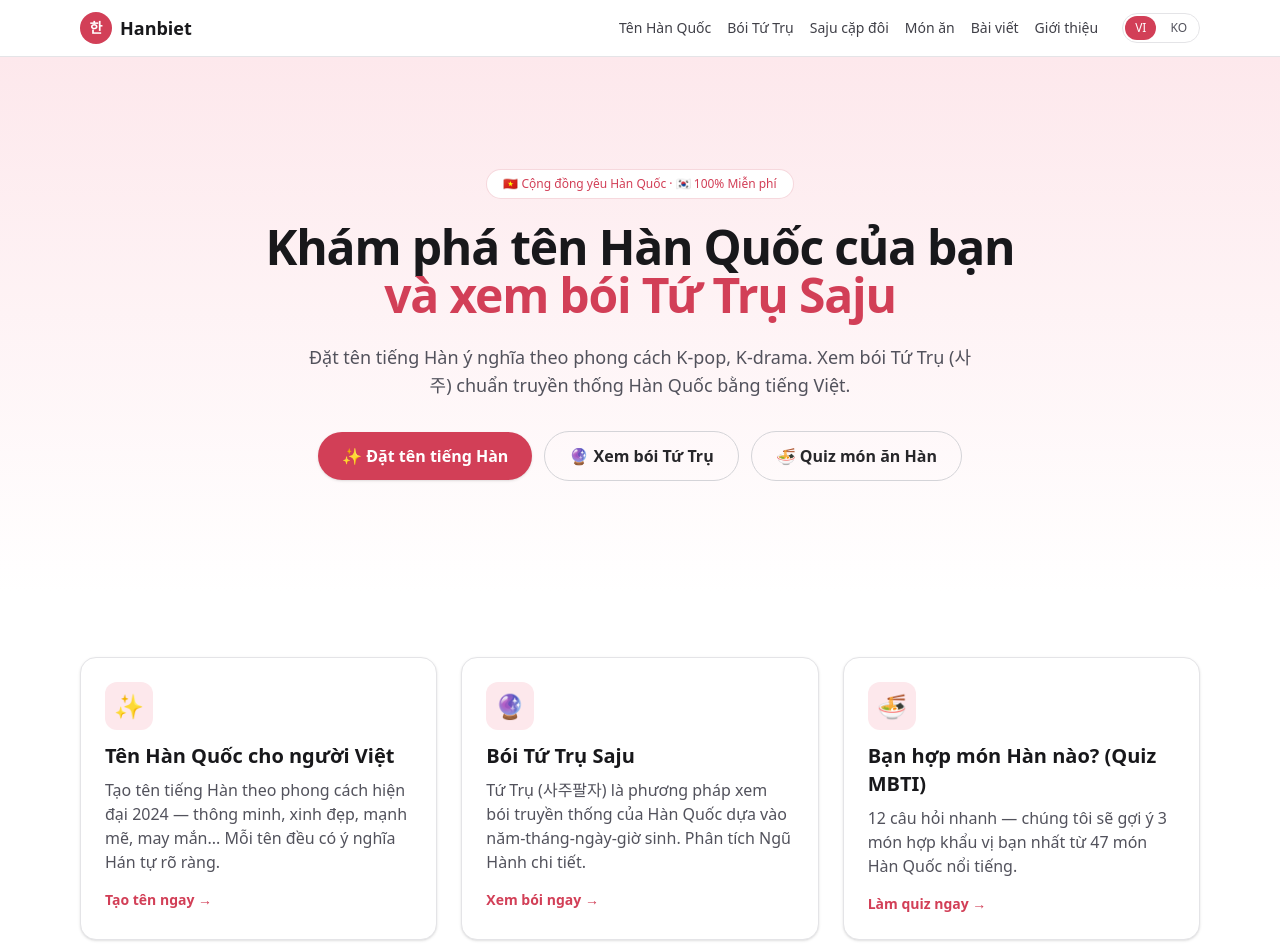
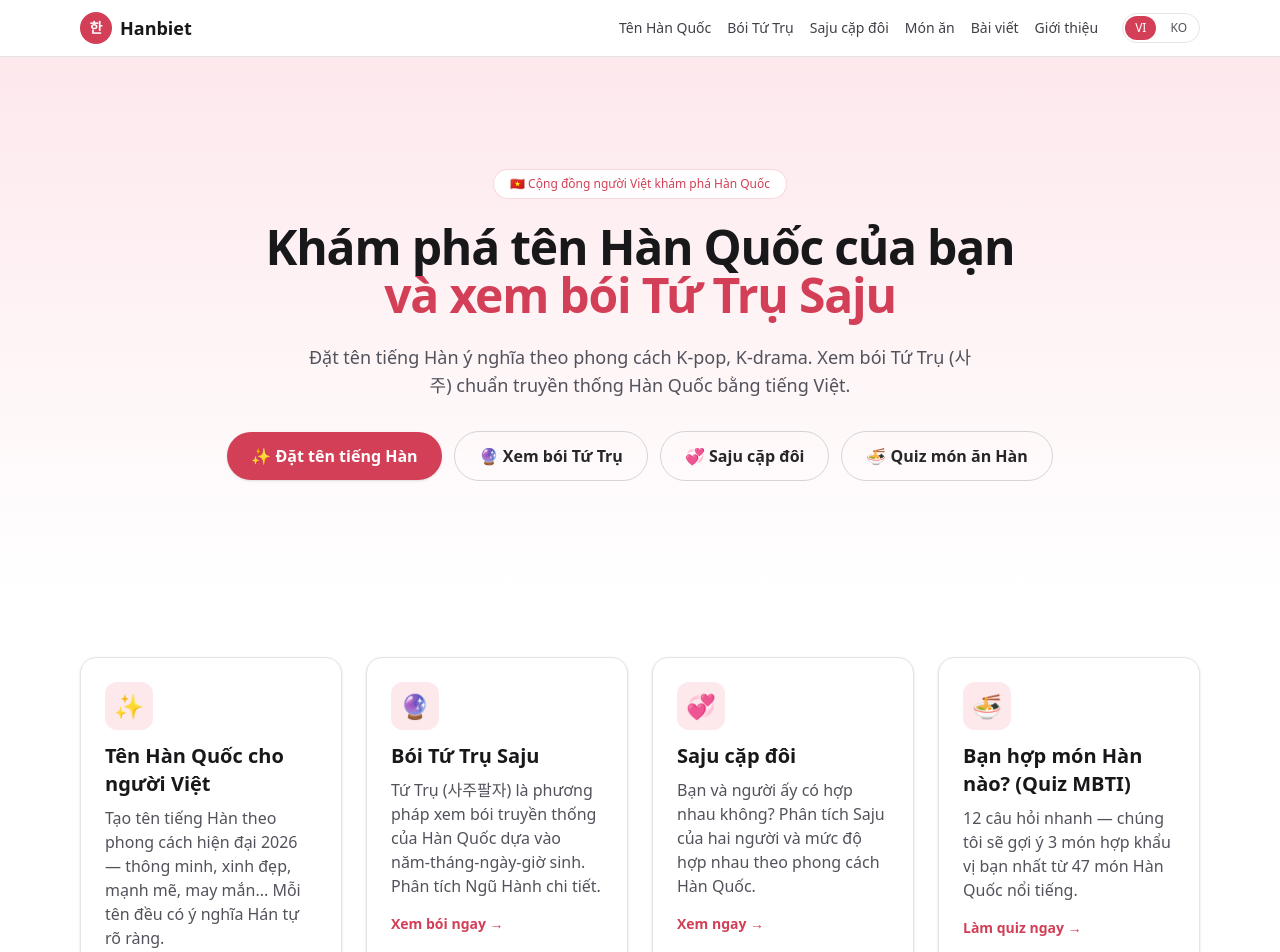
Before and after one commit to hanbiet-vn/hanbiet, a Next.js app: page /vi in a window 1280 px wide. Shown: the top 952 px of the page. Built offline with nearby package versions, Linux system fonts and the light colour scheme; no server answers.

Commit message:
Add Couple Saju to homepage cards and CTAs, update year to 2026, refresh badge copy

```diff
--- a/src/app/[locale]/page.tsx
+++ b/src/app/[locale]/page.tsx
@@ -35,13 +35,14 @@ export default async function Home({
           <div className="mt-8 flex flex-wrap items-center justify-center gap-3">
             <Link href={p("/ten-han-quoc")} className="btn-primary">{t.home.ctaName}</Link>
             <Link href={p("/sau-han-quoc")} className="btn-outline">{t.home.ctaSaju}</Link>
+            <Link href={p("/saju-cap-doi")} className="btn-outline">{t.home.ctaCouple}</Link>
             <Link href={p("/mon-an-han-quoc")} className="btn-outline">{t.home.ctaFood}</Link>
           </div>
         </div>
       </section>
 
       <section className="mx-auto max-w-6xl px-4 py-16">
-        <div className="grid gap-6 sm:grid-cols-2 lg:grid-cols-3">
+        <div className="grid gap-6 sm:grid-cols-2 lg:grid-cols-4">
           <Link href={p("/ten-han-quoc")} className="card group transition hover:shadow-md">
             <div className="mb-3 inline-flex h-12 w-12 items-center justify-center rounded-xl bg-[var(--brand-soft)] text-2xl">✨</div>
             <h2 className="text-xl font-bold text-zinc-900">{t.home.cardNameTitle}</h2>
@@ -56,6 +57,14 @@ export default async function Home({
             <p className="mt-2 text-zinc-600">{t.home.cardSajuDesc}</p>
             <span className="mt-4 inline-flex items-center text-sm font-semibold text-[var(--brand)] group-hover:underline">
               {t.home.cardSajuCta}
+            </span>
+          </Link>
+          <Link href={p("/saju-cap-doi")} className="card group transition hover:shadow-md">
+            <div className="mb-3 inline-flex h-12 w-12 items-center justify-center rounded-xl bg-[var(--brand-soft)] text-2xl">💞</div>
+            <h2 className="text-xl font-bold text-zinc-900">{t.home.cardCoupleTitle}</h2>
+            <p className="mt-2 text-zinc-600">{t.home.cardCoupleDesc}</p>
+            <span className="mt-4 inline-flex items-center text-sm font-semibold text-[var(--brand)] group-hover:underline">
+              {t.home.cardCoupleCta}
             </span>
           </Link>
           <Link href={p("/mon-an-han-quoc")} className="card group transition hover:shadow-md">
--- a/src/i18n/dict.ts
+++ b/src/i18n/dict.ts
@@ -39,21 +39,26 @@ export const dict = {
       disclaimer: "Dịch vụ giải trí, không thay thế tư vấn chuyên môn.",
     },
     home: {
-      badge: "🇻🇳 Cộng đồng yêu Hàn Quốc · 🇰🇷 100% Miễn phí",
+      badge: "🇻🇳 Cộng đồng người Việt khám phá Hàn Quốc",
       titleA: "Khám phá tên Hàn Quốc của bạn",
       titleB: "và xem bói Tứ Trụ Saju",
       desc: "Đặt tên tiếng Hàn ý nghĩa theo phong cách K-pop, K-drama. Xem bói Tứ Trụ (사주) chuẩn truyền thống Hàn Quốc bằng tiếng Việt.",
       ctaName: "✨ Đặt tên tiếng Hàn",
       ctaSaju: "🔮 Xem bói Tứ Trụ",
+      ctaCouple: "💞 Saju cặp đôi",
       ctaFood: "🍜 Quiz món ăn Hàn",
       cardNameTitle: "Tên Hàn Quốc cho người Việt",
       cardNameDesc:
-        "Tạo tên tiếng Hàn theo phong cách hiện đại 2024 — thông minh, xinh đẹp, mạnh mẽ, may mắn... Mỗi tên đều có ý nghĩa Hán tự rõ ràng.",
+        "Tạo tên tiếng Hàn theo phong cách hiện đại 2026 — thông minh, xinh đẹp, mạnh mẽ, may mắn... Mỗi tên đều có ý nghĩa Hán tự rõ ràng.",
       cardNameCta: "Tạo tên ngay →",
       cardSajuTitle: "Bói Tứ Trụ Saju",
       cardSajuDesc:
         "Tứ Trụ (사주팔자) là phương pháp xem bói truyền thống của Hàn Quốc dựa vào năm-tháng-ngày-giờ sinh. Phân tích Ngũ Hành chi tiết.",
       cardSajuCta: "Xem bói ngay →",
+      cardCoupleTitle: "Saju cặp đôi",
+      cardCoupleDesc:
+        "Bạn và người ấy có hợp nhau không? Phân tích Saju của hai người và mức độ hợp nhau theo phong cách Hàn Quốc.",
+      cardCoupleCta: "Xem ngay →",
       cardFoodTitle: "Bạn hợp món Hàn nào? (Quiz MBTI)",
       cardFoodDesc:
         "12 câu hỏi nhanh — chúng tôi sẽ gợi ý 3 món hợp khẩu vị bạn nhất từ 47 món Hàn Quốc nổi tiếng.",
@@ -100,7 +105,7 @@ export const dict = {
       givenName: "Tên",
       meaning: "Ý nghĩa",
       vibes: {
-        trendy: "🔥 Hiện đại (2024)",
+        trendy: "🔥 Hiện đại (2026)",
         intelligent: "Thông minh",
         beautiful: "Xinh đẹp",
         strong: "Mạnh mẽ",
@@ -409,21 +414,26 @@ export const dict = {
       disclaimer: "오락용 서비스이며, 전문 상담을 대체하지 않습니다.",
     },
     home: {
-      badge: "🇻🇳 한국을 사랑하는 베트남 커뮤니티 · 🇰🇷 100% 무료",
+      badge: "🇻🇳 한국을 알아가는 베트남 커뮤니티",
       titleA: "당신만의 한국 이름을 찾아보세요",
       titleB: "그리고 사주팔자도 함께",
       desc: "K-팝, K-드라마 스타일의 의미 있는 한국 이름을 지어드립니다. 한국 전통 사주(四柱)를 베트남어로 풀이해드립니다.",
       ctaName: "✨ 한국 이름 짓기",
       ctaSaju: "🔮 사주풀이 보기",
+      ctaCouple: "💞 커플 사주",
       ctaFood: "🍜 한식 MBTI",
       cardNameTitle: "베트남인을 위한 한국 이름",
       cardNameDesc:
-        "2024년 요즘 스타일의 한국 이름을 만들어보세요 — 도윤·서아·하준 같은 진짜 인기 이름. 한자 의미와 함께 추천해드립니다.",
+        "2026년 요즘 스타일의 한국 이름을 만들어보세요 — 도윤·서아·하준 같은 진짜 인기 이름. 한자 의미와 함께 추천해드립니다.",
       cardNameCta: "지금 이름 만들기 →",
       cardSajuTitle: "사주팔자",
       cardSajuDesc:
         "사주팔자는 출생 연·월·일·시를 바탕으로 운명을 풀이하는 한국 전통 점술입니다. 오행 분석을 자세히 제공합니다.",
       cardSajuCta: "지금 보기 →",
+      cardCoupleTitle: "커플 사주",
+      cardCoupleDesc:
+        "두 사람의 사주를 함께 분석 — 일간 호흡·띠·오행 보완을 통해 얼마나 잘 맞는지 한국 전통 방식으로 풀어드립니다.",
+      cardCoupleCta: "지금 보기 →",
       cardFoodTitle: "당신에게 맞는 한식은? (MBTI 퀴즈)",
       cardFoodDesc:
         "12문항 퀴즈로 — 한국 인기 한식 47가지 중 당신에게 가장 잘 맞는 3가지를 추천해드립니다.",
--- a/src/lib/korean-data.ts
+++ b/src/lib/korean-data.ts
@@ -106,8 +106,8 @@ export const TRENDY_PRESETS_M: GivenNamePreset[] = [
   { hangul: "도윤", hanja: "度允", romanized: "Doyoon",
     syl1: { hangul: "도", hanja: "度", coreVi: "phép tắc, chuẩn mực", coreKo: "법도와 균형" },
     syl2: { hangul: "윤", hanja: "允", coreVi: "lòng chân thật", coreKo: "진실과 신의" },
-    noteVi: "Đang là tên nam được đặt nhiều nhất ở Hàn Quốc 2024",
-    noteKo: "2024년 한국 남자 이름 1위" },
+    noteVi: "Đang là tên nam được đặt nhiều nhất ở Hàn Quốc 2026",
+    noteKo: "2026년 한국 남자 이름 1위" },
   { hangul: "하준", hanja: "夏俊", romanized: "Hajun",
     syl1: { hangul: "하", hanja: "夏", coreVi: "mùa hè rạng rỡ", coreKo: "여름의 따뜻함" },
     syl2: { hangul: "준", hanja: "俊", coreVi: "vẻ tuấn tú", coreKo: "준수함" } },
@@ -175,8 +175,8 @@ export const TRENDY_PRESETS_F: GivenNamePreset[] = [
   { hangul: "서아", hanja: "瑞雅", romanized: "Seoah",
     syl1: { hangul: "서", hanja: "瑞", coreVi: "điềm lành", coreKo: "상서로움" },
     syl2: { hangul: "아", hanja: "雅", coreVi: "vẻ tao nhã", coreKo: "우아함" },
-    noteVi: "Đang là tên nữ được đặt nhiều nhất ở Hàn Quốc 2024",
-    noteKo: "2024년 한국 여자 이름 1위" },
+    noteVi: "Đang là tên nữ được đặt nhiều nhất ở Hàn Quốc 2026",
+    noteKo: "2026년 한국 여자 이름 1위" },
   { hangul: "서윤", hanja: "瑞潤", romanized: "Seoyoon",
     syl1: { hangul: "서", hanja: "瑞", coreVi: "điềm lành", coreKo: "상서로움" },
     syl2: { hangul: "윤", hanja: "潤", coreVi: "sự óng ả", coreKo: "윤택함" } },
@@ -238,7 +238,7 @@ export const TRENDY_PRESETS_F: GivenNamePreset[] = [
 
 export const VIBE_LABELS: Record<Locale, Record<VibeTag, string>> = {
   vi: {
-    trendy: "🔥 Hiện đại (2024)",
+    trendy: "🔥 Hiện đại (2026)",
     intelligent: "Thông minh",
     beautiful: "Xinh đẹp",
     strong: "Mạnh mẽ",
```
